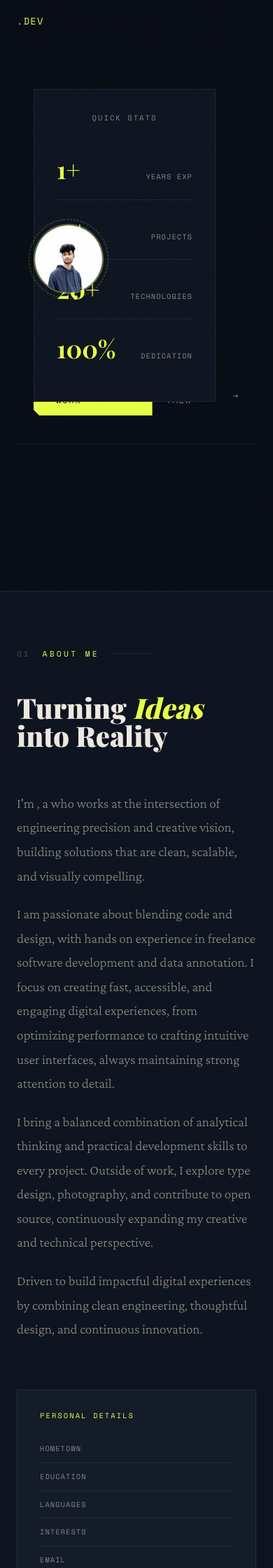
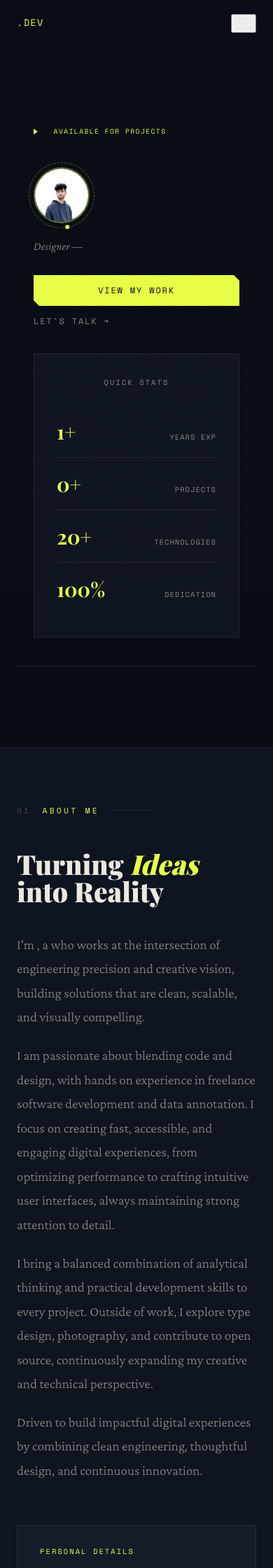
Before and after one commit to Fedrick007/Fedrick-Portfolio, a Flask app: template app/templates/index.html in a window 390 px wide. Shown: the top 2240 px of the page at 70% size. Run offline with Flask 3, Linux system fonts and the light colour scheme; the template is opened without the code that fills it, so the values that code supplies are empty; some web fonts are replaced.

Commit message:
Fix mobile responsive layout and add hamburger menu

```diff
--- a/app/static/css/style.css
+++ b/app/static/css/style.css
@@ -1023,55 +1023,210 @@ footer {
 }
 
 /* =====================
-   RESPONSIVE
+   HAMBURGER MENU
+   ===================== */
+.nav-hamburger {
+  display: none;
+  flex-direction: column;
+  gap: 5px;
+  cursor: pointer;
+  padding: 4px;
+  z-index: 600;
+}
+
+.nav-hamburger span {
+  display: block;
+  width: 24px;
+  height: 1.5px;
+  background: var(--text);
+  transition: transform 0.3s ease, opacity 0.3s ease;
+}
+
+.nav-hamburger.open span:nth-child(1) { transform: translateY(6.5px) rotate(45deg); }
+.nav-hamburger.open span:nth-child(2) { opacity: 0; }
+.nav-hamburger.open span:nth-child(3) { transform: translateY(-6.5px) rotate(-45deg); }
+
+/* Mobile nav drawer */
+.mobile-nav {
+  display: none;
+  position: fixed;
+  inset: 0;
+  background: var(--bg);
+  z-index: 550;
+  flex-direction: column;
+  align-items: center;
+  justify-content: center;
+  gap: 40px;
+}
+
+.mobile-nav.open { display: flex; }
+
+.mobile-nav a {
+  font-family: var(--font-display);
+  font-size: 2.5rem;
+  font-weight: 700;
+  color: var(--text);
+  text-decoration: none;
+  letter-spacing: 0.05em;
+  transition: color 0.2s;
+}
+
+.mobile-nav a:hover { color: var(--accent); }
+
+/* =====================
+   RESPONSIVE — TABLET (max 900px)
    ===================== */
 @media (max-width: 900px) {
+
+  /* Nav */
   nav { padding: 20px 24px; }
   .nav-links { display: none; }
+  .nav-hamburger { display: flex; }
 
+  /* Sections */
   section { padding: 80px 24px; }
 
+  /* Hero grid → single column */
   #hero {
     grid-template-columns: 1fr;
     grid-template-rows: auto auto auto;
+    min-height: 100svh;
   }
 
   .hero-left {
     grid-column: 1;
-    padding: 120px 24px 40px;
+    grid-row: 1;
+    justify-content: flex-start;
+    padding: 100px 24px 40px;
   }
 
   .hero-right {
     grid-column: 1;
+    grid-row: 2;
     justify-content: flex-start;
-    padding: 0 24px 60px;
+    padding: 0 24px 40px;
   }
 
+  .hero-marquee-wrap {
+    grid-column: 1;
+    grid-row: 3;
+  }
+
+  /* Name row — avatar above name */
   .hero-name-row {
-    flex-direction: column;
+    flex-direction: column-reverse;
     align-items: flex-start;
     gap: 20px;
   }
 
-  .profile-avatar {
-    height: 100px;
-    width: 100px;
+  /* Smaller name on mobile */
+  .hero-name {
+    font-size: clamp(3rem, 14vw, 5rem);
   }
 
+  /* Smaller avatar on mobile */
+  .profile-avatar {
+    width: 90px;
+    height: 90px;
+  }
+
+  /* Tagline wraps cleanly */
+  .hero-tagline {
+    font-size: 0.65rem;
+    letter-spacing: 0.15em;
+    flex-wrap: wrap;
+  }
+
+  /* Subtitle readable on small screens */
+  .hero-subtitle {
+    font-size: 1rem;
+    margin-top: 20px;
+  }
+
+  /* CTA buttons stack */
+  .hero-cta {
+    flex-direction: column;
+    align-items: flex-start;
+    gap: 16px;
+    margin-top: 28px;
+  }
+
+  .btn-primary {
+    width: 100%;
+    text-align: center;
+    padding: 16px 24px;
+  }
+
+  /* Stats box full width */
+  .hero-stats { width: 100%; }
+
+  /* Hide decorative bg letter */
   .hero-bg-number { display: none; }
 
-  .about-grid { grid-template-columns: 1fr; gap: 48px; }
-  .skills-grid { grid-template-columns: 1fr; }
+  /* About */
+  .about-grid { grid-template-columns: 1fr; gap: 40px; }
+  .skills-grid { grid-template-columns: 1fr 1fr; }
 
-  .project-item { grid-template-columns: 50px 1fr; }
+  /* Details box */
+  .detail-row { grid-template-columns: 90px 1fr; }
+
+  /* Projects */
+  .project-item {
+    grid-template-columns: 40px 1fr;
+    gap: 20px;
+    padding: 32px 0;
+  }
   .project-right { display: none; }
+  .project-title { font-size: 1.3rem; }
 
-  .exp-item { grid-template-columns: 1fr; gap: 12px; }
+  /* Experience */
+  .exp-item { grid-template-columns: 1fr; gap: 8px; }
+  .exp-period { padding-top: 0; }
 
+  /* Contact */
+  #contact { padding: 80px 24px; }
+  .contact-heading { font-size: clamp(2.5rem, 12vw, 5rem); }
+
+  /* Social icons */
+  .contact-socials { gap: 12px; }
+
+  /* Footer */
   footer {
     flex-direction: column;
-    gap: 12px;
+    gap: 10px;
     text-align: center;
     padding: 24px;
   }
 }
+
+/* =====================
+   RESPONSIVE — MOBILE (max 480px)
+   ===================== */
+@media (max-width: 480px) {
+
+  /* Even smaller name on tiny phones */
+  .hero-name { font-size: clamp(2.8rem, 15vw, 4rem); }
+
+  .hero-tagline { font-size: 0.6rem; }
+
+  .profile-avatar {
+    width: 80px;
+    height: 80px;
+  }
+
+  /* Skills single column on tiny screens */
+  .skills-grid { grid-template-columns: 1fr; }
+
+  /* Section headings */
+  .section-heading { font-size: clamp(2rem, 10vw, 3rem); margin-bottom: 40px; }
+
+  /* Project items tighter */
+  .project-item { padding: 24px 0; }
+  .project-desc { font-size: 0.95rem; }
+
+  /* Contact heading */
+  .contact-heading { font-size: clamp(2rem, 14vw, 4rem); }
+
+  /* Stats readable */
+  .stat-num { font-size: 1.8rem; }
+}
--- a/app/static/js/main.js
+++ b/app/static/js/main.js
@@ -147,5 +147,21 @@ document.addEventListener('DOMContentLoaded', () => {
     }
     setTimeout(type, 1000);
   }
+  // ── HAMBURGER MENU ────────────────────────────────────
+  const hamburger  = document.getElementById('hamburger');
+  const mobileNav  = document.getElementById('mobileNav');
+
+  hamburger?.addEventListener('click', () => {
+    hamburger.classList.toggle('open');
+    mobileNav.classList.toggle('open');
+    document.body.style.overflow =
+      mobileNav.classList.contains('open') ? 'hidden' : '';
+  });
+
+  window.closeMobileNav = () => {
+    hamburger.classList.remove('open');
+    mobileNav.classList.remove('open');
+    document.body.style.overflow = '';
+  };
 
 });
--- a/app/templates/index.html
+++ b/app/templates/index.html
@@ -31,6 +31,21 @@
       <li><a href="#experience">Experience</a></li>
       <li><a href="/contact">Contact</a></li>
     </ul>
+    <!-- Hamburger button (mobile only) -->
+    <button class="nav-hamburger" id="hamburger" aria-label="Menu">
+      <span></span>
+      <span></span>
+      <span></span>
+    </button>
+  </nav>
+
+  <!-- Mobile nav drawer -->
+  <div class="mobile-nav" id="mobileNav">
+    <a href="#about"      onclick="closeMobileNav()">About</a>
+    <a href="#projects"   onclick="closeMobileNav()">Work</a>
+    <a href="#experience" onclick="closeMobileNav()">Experience</a>
+    <a href="/contact"    onclick="closeMobileNav()">Contact</a>
+  </div>
   </nav>
 
   <!-- HERO -->
```
